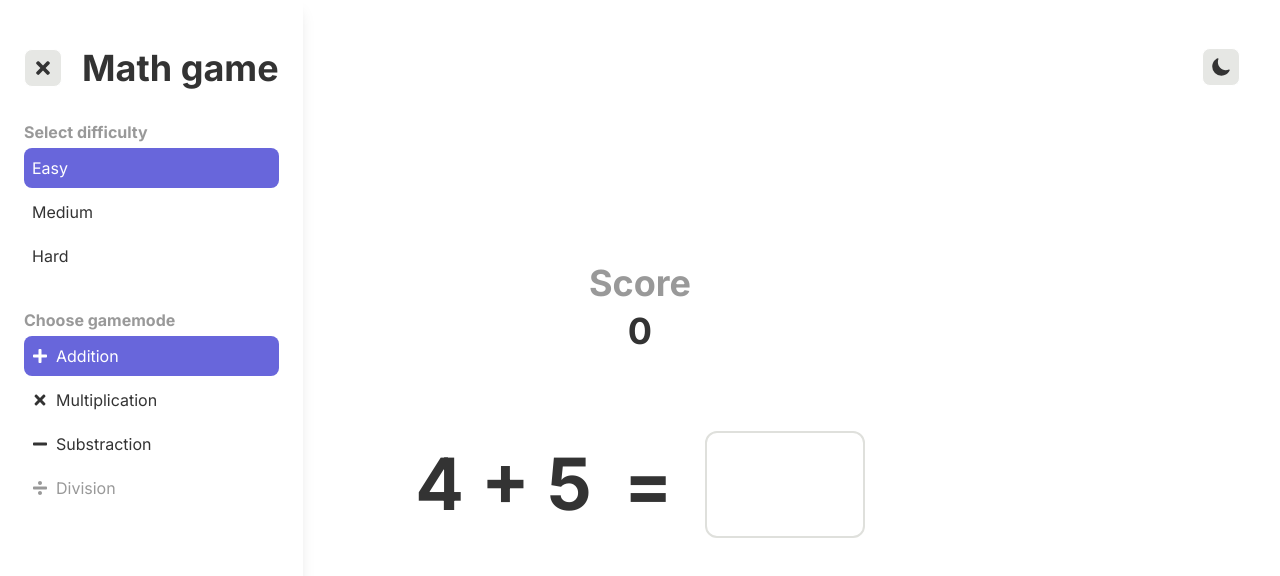
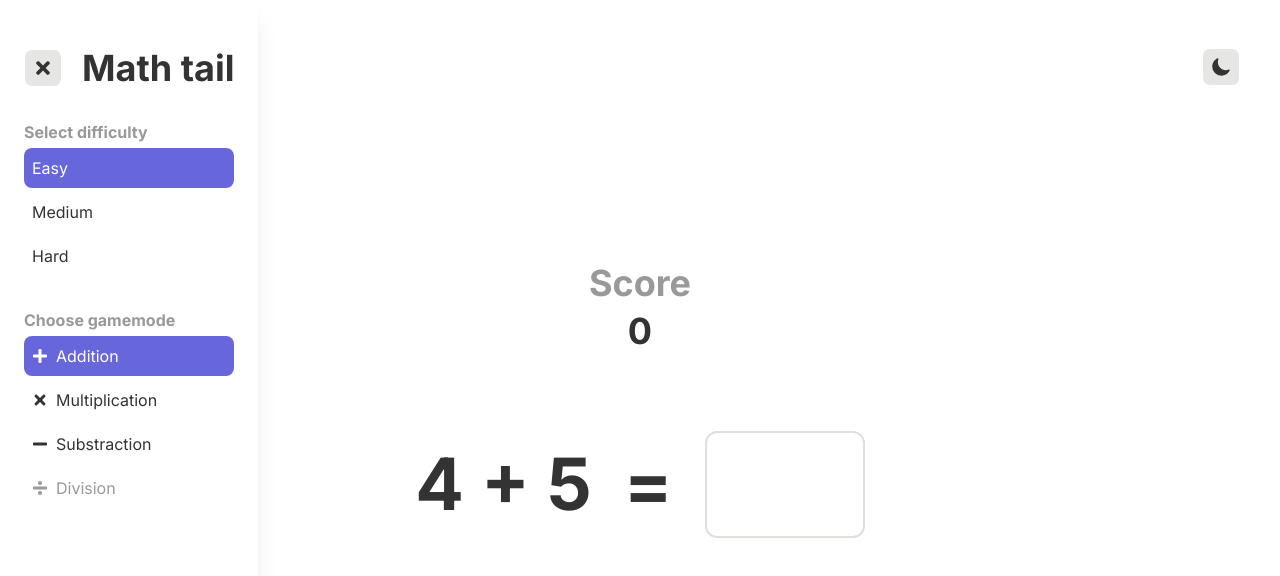
Before and after one commit to Loki6946/Math-game, a React (Vite) app: page / in a window 1280 px wide. Both pictures are taken after a click on the button 59 px from the left and 67 px from the top of the page. Shown: the top 576 px of the page. Built offline with nearby package versions, Linux system fonts and the light colour scheme.

Commit message:
minor changes

```diff
--- a/src/components/Main.jsx
+++ b/src/components/Main.jsx
@@ -90,7 +90,7 @@ function Main({ navbar, theme, options }) {
   }, [options.difficulty, options.gamemode]);
 
   return (
-    <main className="min-h-screen flex justify-center items-center mx- bg-background dark:bg-dark-background font-primary font-bold text-foreground dark:text-dark-foreground">
+    <main className="min-h-dvh flex justify-center items-center mx- bg-background dark:bg-dark-background font-primary font-bold text-foreground dark:text-dark-foreground">
       <button
         className={`${
           navbar.isVisible ? "hidden" : "block"
@@ -124,6 +124,7 @@ function Main({ navbar, theme, options }) {
             type="text"
             inputMode="numeric"
             value={inputValue}
+            autoComplete="off"
             onChange={(e) => checkAnswer(e.target.value)}
           />
         </div>
--- a/src/components/Navbar.jsx
+++ b/src/components/Navbar.jsx
@@ -14,7 +14,7 @@ function Navbar({ navbar, theme, options }) {
     <nav
       className={`${
         navbar.isVisible ? "block" : "hidden"
-      } absolute min-h-full px-6 py-12 bg-background dark:bg-dark-background font-primary text-foreground dark:text-dark-foreground shadow-lg animate-in slide-in-from-left`}
+      } absolute min-h-full px-6 py-12 bg-background dark:bg-dark-background font-primary text-foreground dark:text-dark-foreground shadow-xl animate-in slide-in-from-left`}
     >
       <div className="flex justify-between items-center gap-5 mb-8">
         <button
@@ -23,7 +23,7 @@ function Navbar({ navbar, theme, options }) {
         >
           <FaTimes size={20} />
         </button>
-        <h1 className="font-bold text-4xl">Math game</h1>
+        <h1 className="font-bold text-4xl">Math tail</h1>
       </div>
       <div className="flex flex-col justify-center gap-1 mb-8">
         <p className="font-bold text-foreground-dm">Select difficulty</p>
```
